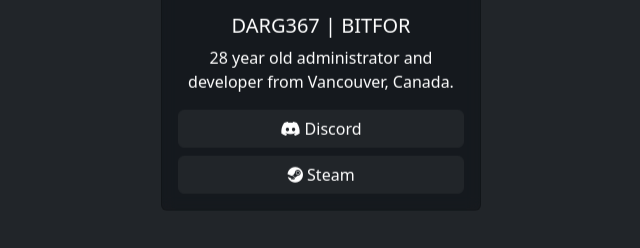
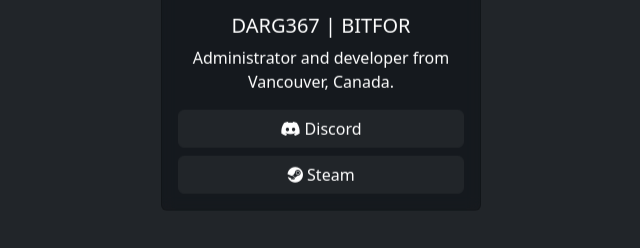
Before and after one commit to BITFOR/bitfor.github.io, a plain HTML site: page index.html in a window 1280 px wide. Shown: the part 416-664 px from the top of the page, without its empty margins (319-959 px from the left). Drawn offline with nearby package versions, Linux system fonts and the light colour scheme.

Commit message:
Update index.html

```diff
--- a/index.html
+++ b/index.html
@@ -39,7 +39,7 @@
         <img src="https://bitfor.net/avatar.png" class="card-img-top" alt="DARG367 BITFOR Avatar">
         <div class="card-body">
           <h5 class="card-title text-center">DARG367 | BITFOR</h5>
-          <p class="card-text text-center">28 year old administrator and developer from Vancouver, Canada.</p>
+          <p class="card-text text-center">Administrator and developer from Vancouver, Canada.</p>
           <div class="d-grid gap-2">
             <a href="https://discord.com/users/480717042824249364" class="btn btn-dark"><i class="fa-brands fa-discord"></i> Discord</a>
             <a href="https://steamcommunity.com/id/DARG367/" class="btn btn-dark"><i class="fa-brands fa-steam"></i> Steam</a>
```
